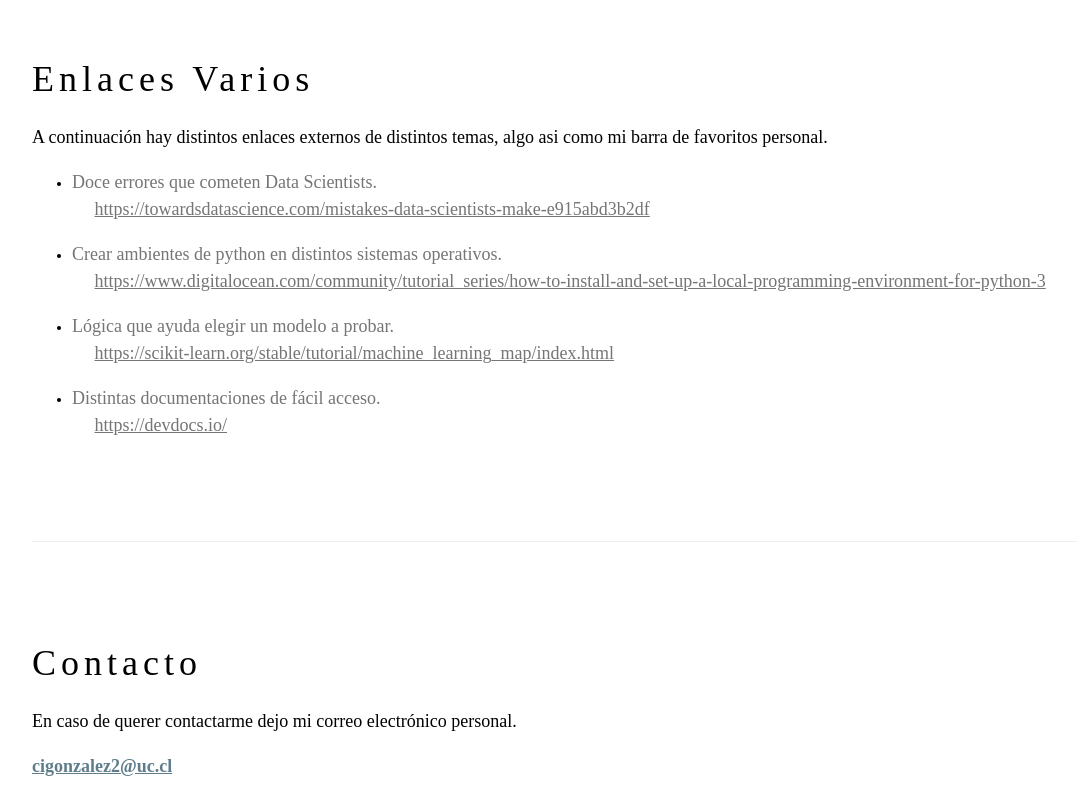
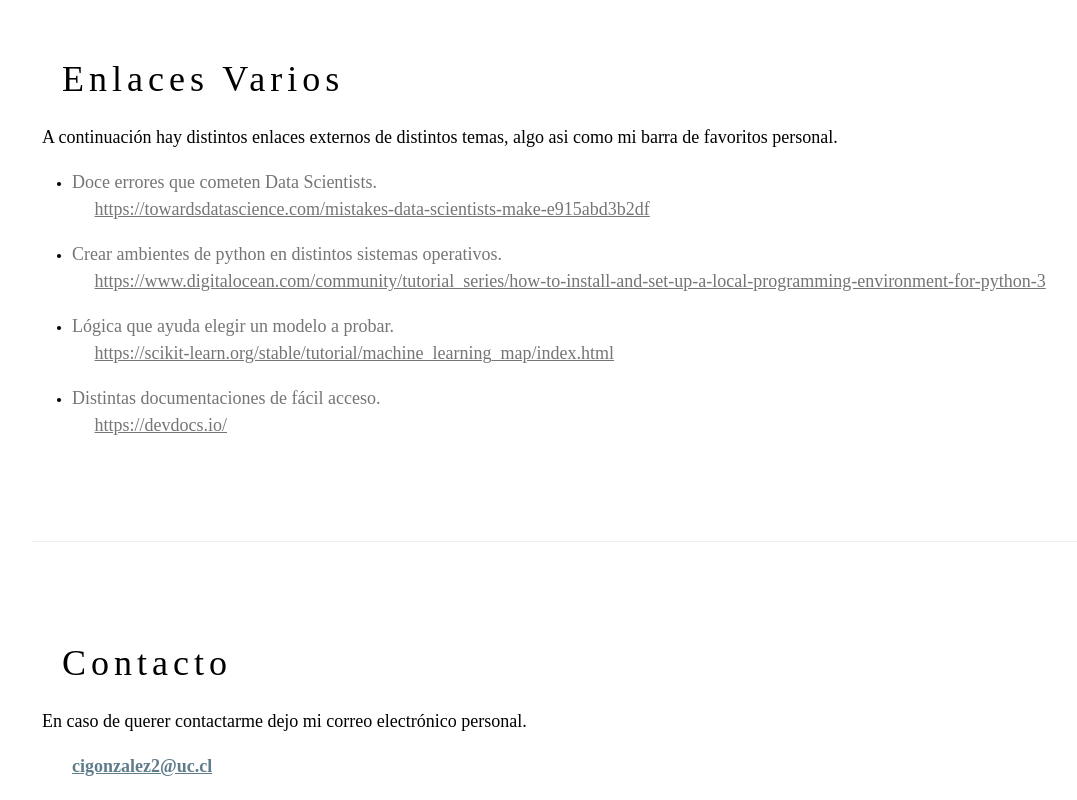
Before and after one commit to cigonzalez2/cigonzalez2.github.io, a plain HTML site: page index.html in a window 1280 px wide. Shown: the part 1260-2060 px from the top of the page, without its empty margins (58-1135 px from the left). Drawn offline with Linux system fonts and the light colour scheme.

Commit message:
Update styles.css

```diff
--- a/styles.css
+++ b/styles.css
@@ -1416,3 +1416,15 @@ a{
 .w3-border-pale-blue,.w3-hover-border-pale-blue:hover{
     border-color:#e7ffff!important
 }
+
+.mi-margen{
+    margin-left: 30px;
+}
+
+.mi-margen2{
+    margin-left: 10px;
+}
+
+.mi-margen3{
+    margin-left: 40px;
+}
```
